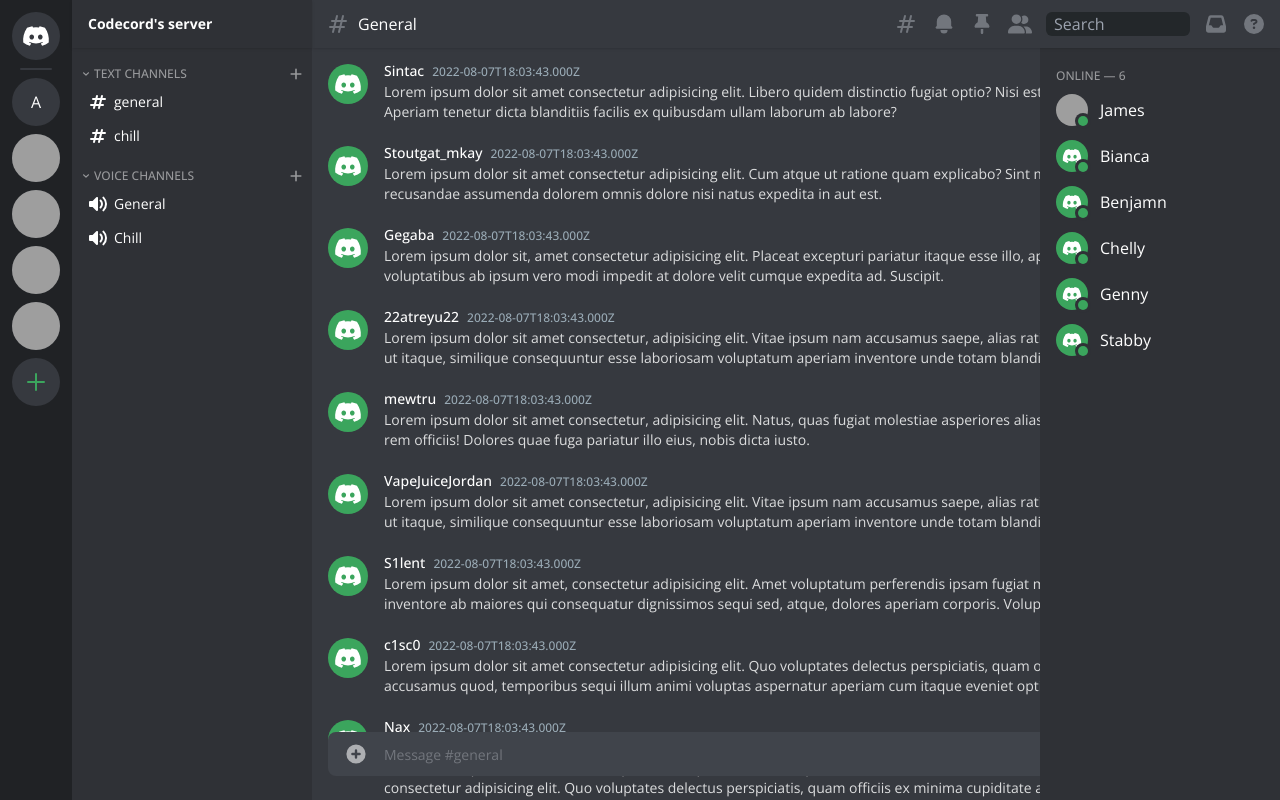
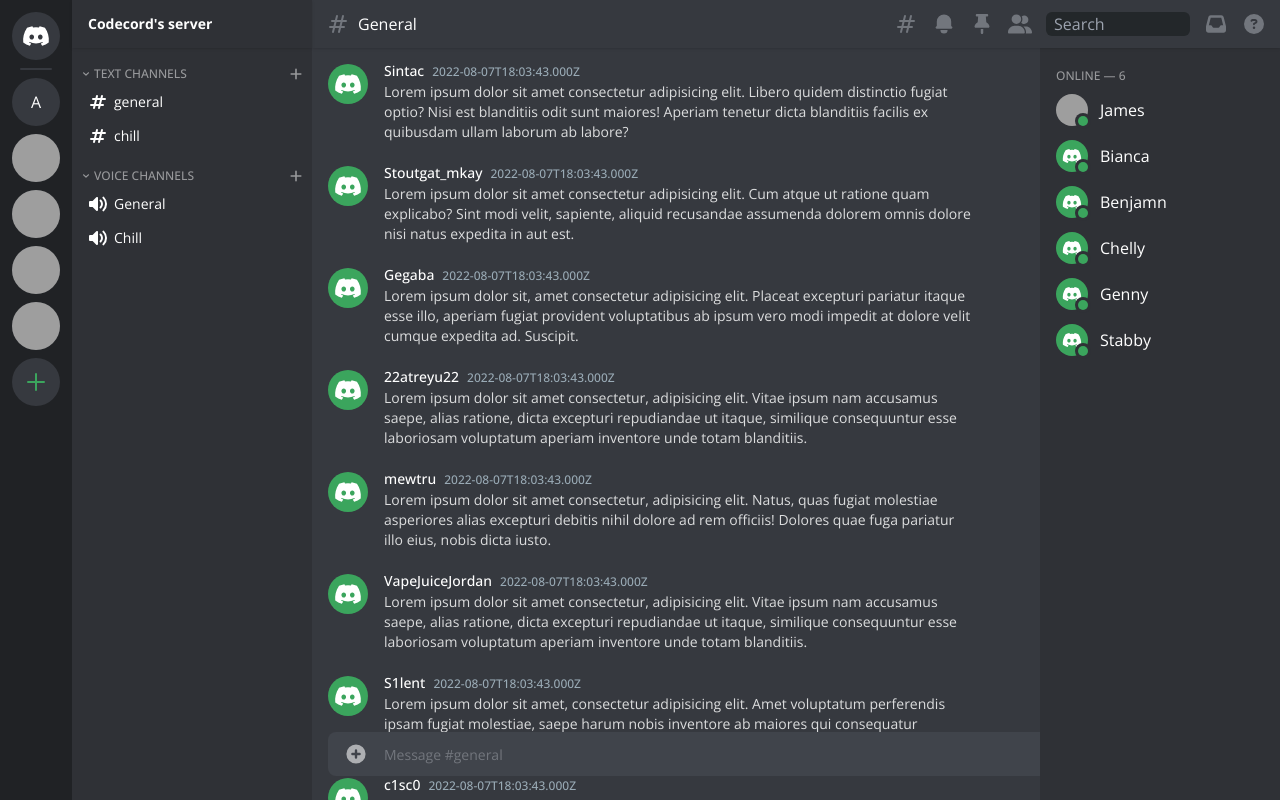
Before and after one commit to ricardoschalkwyk/codecord-ui, a React (Vite) app: page / in a window 1280 px wide. Built offline with nearby package versions, Linux system fonts and the light colour scheme; grey boxes are pictures that could not be loaded.

Commit message:
COD-44: Fixed messages postion/spacing in server chat

```diff
--- a/src/components/Chat.tsx
+++ b/src/components/Chat.tsx
@@ -1,4 +1,3 @@
-import React from "react";
 import PropTypes from "prop-types";
 
 import { ChatInput, Messages } from ".";
@@ -7,7 +6,7 @@
   return (
     <div className="relative flex-1">
       <div className="h-full overflow-auto p-4 pb-6">
-        <div className="flex items-end">
+        <div className="flex items-end pr-72">
           <Messages />
         </div>
       </div>
--- a/src/components/ChatInput.tsx
+++ b/src/components/ChatInput.tsx
@@ -1,4 +1,3 @@
-import React from "react";
 import PropTypes from "prop-types";
 import { PlusCircleIcon } from "@heroicons/react/solid";
 
--- a/src/components/Messages.tsx
+++ b/src/components/Messages.tsx
@@ -1,4 +1,3 @@
-import React from "react";
 import PropTypes from "prop-types";
 
 import Message from "./Message";
```
